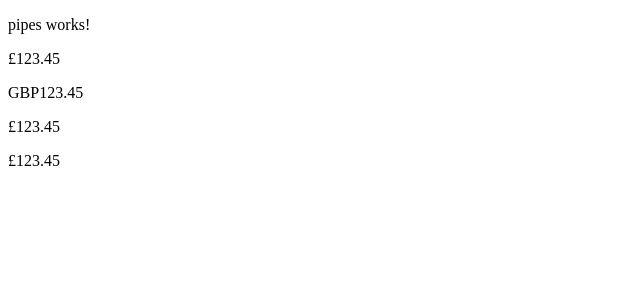
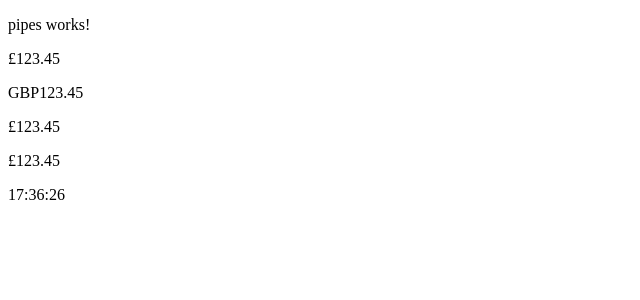
Before and after one commit to przuljuns/a6-v5-rx-pipes, an Angular app: page / in a window 1280 px wide. Shown: the top 300 px of the page, without its empty margins (0-640 px from the left). Built offline with nearby package versions, Linux system fonts and the light colour scheme.

Commit message:
Zadatak 21.

```diff
--- a/src/app/pipes/pipes.component.html
+++ b/src/app/pipes/pipes.component.html
@@ -5,3 +5,5 @@
 <p>{{ amount | currency:'GBP':'code' }}</p>
 <p>{{ amount | currency:'GBP':'symbol' }}</p>
 <p>{{ amount | currency:'GBP':'symbol-narrow' }}</p>
+
+<p>{{ date | date:'HH:mm:ss' }}</p>
--- a/src/app/pipes/pipes.component.ts
+++ b/src/app/pipes/pipes.component.ts
@@ -8,6 +8,7 @@ import { Component, OnInit } from '@angular/core';
 export class PipesComponent implements OnInit {
 
   amount = 123.45;
+  date = new Date();
 
   constructor() { }
 
```
